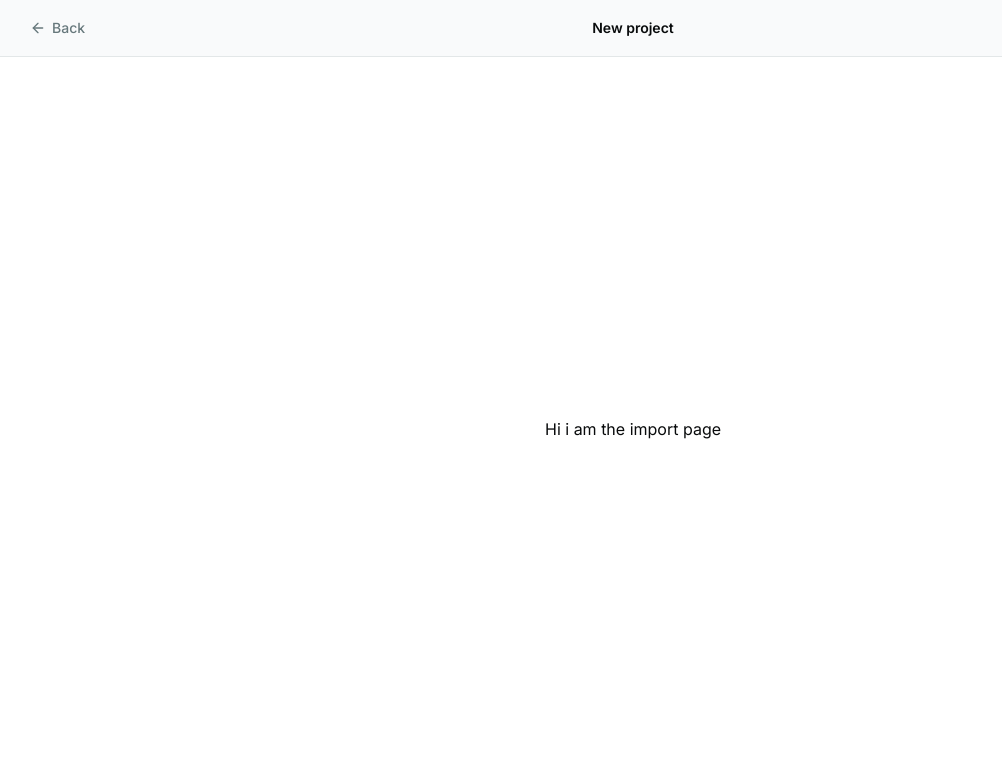
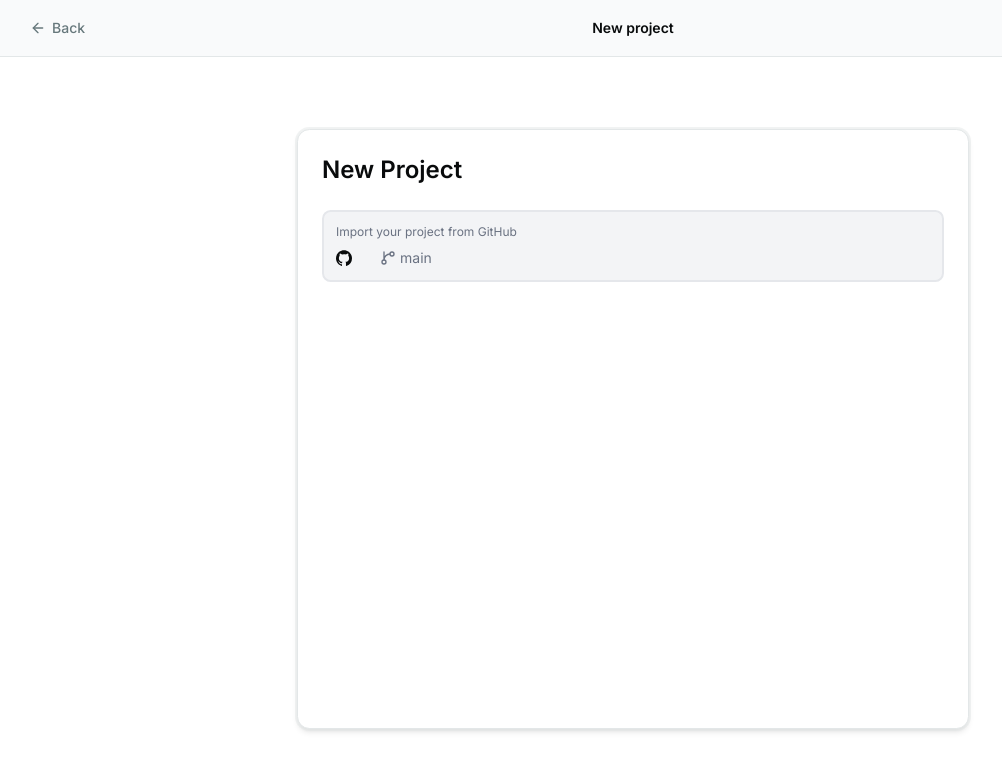
Before and after one commit to mistryviral05/dockyard-frontend, a Next.js app: page /apps/new/import in a window 1280 px wide. Shown: the top 770 px of the page, without its empty margins (7-1009 px from the left). Built offline with nearby package versions, Linux system fonts and the light colour scheme; no server answers.

Commit message:
feat: add framer-motion and motion dependencies; implement ImportPage component for GitHub project import; enhance GitRepositories with repository import functionality; create Collapsible component for UI

```diff
--- a/package.json
+++ b/package.json
@@ -18,6 +18,7 @@
     "clsx": "^2.1.1",
     "date-fns": "^4.4.0",
     "lucide-react": "^1.24.0",
+    "motion": "^13.0.0",
     "next": "16.2.10",
     "notistack": "^3.0.2",
     "radix-ui": "^1.6.2",
--- a/src/app/apps/new/_components/git-repositories.tsx
+++ b/src/app/apps/new/_components/git-repositories.tsx
@@ -13,10 +13,11 @@ import {
 import { Input } from "@/shared/components/ui/input"
 import { format } from 'date-fns'
 import { AccountSwitcher } from "./account-switcher"
-import { GithubInstallation } from "@/features/github/types"
+import { GithubInstallation, GithubRepository } from "@/features/github/types"
 import { githubQueries } from "@/features/github/useGithubQueries"
 import { useGithubAccStore } from "@/store/useGithubInstallation"
 import { ReposSkeleton } from "./git-repositories-skeleton"
+import { useRouter, useSearchParams } from "next/navigation"
 
 
 
@@ -26,12 +27,24 @@ function GitRepositories({ installations }: { installations: GithubInstallation[
   const [query, setQuery] = useState("")
   const activeAccLogin = useGithubAccStore((state) => state.activeAccLogin)
   const { data: repositories, isLoading } = githubQueries.useGetRepositories(activeAccLogin?.id)
-
-
+  const searchParams = useSearchParams()
+  const router = useRouter()
 
   const filtered = repositories?.filter((repo) =>
     repo.repo_name.toLowerCase().includes(query.trim().toLowerCase())
   )
+
+
+  function handleImport(repoMeta: GithubRepository) {
+    const params = new URLSearchParams(searchParams.toString())
+    params.set("github_repo_id", repoMeta.repo_id.toString())
+    params.set("repo_name", repoMeta.repo_name)
+    params.set("repo_full_name", repoMeta.repo_full_name)
+    params.set("repo_url", repoMeta.repo_url)
+    params.set("repo_owner", activeAccLogin?.account_login || "")
+    params.set("is_private", repoMeta.is_private.toString())
+    router.push(`/apps/new/import?${params.toString()}`)
+  }
 
   return (
     <Card className="w-full max-w-xl">
@@ -80,7 +93,9 @@ function GitRepositories({ installations }: { installations: GithubInstallation[
                     </div>
                   </div>
 
-                  <Button size="sm">Import</Button>
+                  <Button size="sm" onClick={() => handleImport(repo)}>
+                    Import
+                  </Button>
                 </li>
               ))}
 
--- /dev/null
+++ b/src/app/apps/new/import/_components/ImportPage.tsx
@@ -0,0 +1,41 @@
+
+'use client'
+
+
+
+import { Card, CardContent, CardHeader } from '@/shared/components/ui/card'
+import React from 'react'
+import { GithubIcon } from '../../_components/github-icon'
+import { useSearchParams } from 'next/navigation'
+import { GitBranch } from 'lucide-react'
+import Link from 'next/link'
+
+export default function ImportPage() {
+
+    const searchParams = useSearchParams()
+    const fullName = searchParams.get("repo_full_name")
+    const repoUrl = searchParams.get("repo_url")
+    return (
+        <Card className="w-full max-w-2xl min-h-150">
+            <CardHeader>
+                <h1 className="text-2xl font-semibold">New Project</h1>
+            </CardHeader>
+            <CardContent>
+                <div className="bg-gray-100 p-3 rounded-2xl flex flex-col gap-2 border-2 border-gray-200">
+                    <p className="text-gray-500 text-xs">Import your project from GitHub</p>
+                    <div className="flex items-center gap-5">
+                        <Link href={repoUrl || "#"} className="flex items-center gap-2" target="_blank">
+                            <GithubIcon className="size-4" />
+                            <span className="text-sm font-medium">{fullName}</span>
+                        </Link>
+
+                        <div className="flex items-center gap-1 text-gray-500">
+                            <GitBranch className="size-4" />
+                            <p>main</p>
+                        </div>
+                    </div>
+                </div>
+            </CardContent>
+        </Card>
+    )
+}
--- a/src/app/apps/new/import/page.tsx
+++ b/src/app/apps/new/import/page.tsx
@@ -1,10 +1,10 @@
+import ImportPage from "./_components/ImportPage";
 
-import React from 'react'
 
 export default function page() {
     return (
-        <div>
-            Hi i am the import page
-        </div>
+
+        <ImportPage />
+
     )
 }
--- /dev/null
+++ b/src/shared/components/ui/collapsible.tsx
@@ -0,0 +1,21 @@
+"use client"
+
+import { Collapsible as CollapsiblePrimitive } from "@base-ui/react/collapsible"
+
+function Collapsible({ ...props }: CollapsiblePrimitive.Root.Props) {
+  return <CollapsiblePrimitive.Root data-slot="collapsible" {...props} />
+}
+
+function CollapsibleTrigger({ ...props }: CollapsiblePrimitive.Trigger.Props) {
+  return (
+    <CollapsiblePrimitive.Trigger data-slot="collapsible-trigger" {...props} />
+  )
+}
+
+function CollapsibleContent({ ...props }: CollapsiblePrimitive.Panel.Props) {
+  return (
+    <CollapsiblePrimitive.Panel data-slot="collapsible-content" {...props} />
+  )
+}
+
+export { Collapsible, CollapsibleTrigger, CollapsibleContent }
```
Also changed, not shown: 1 other file (tests, documents, lock files or other folders).
